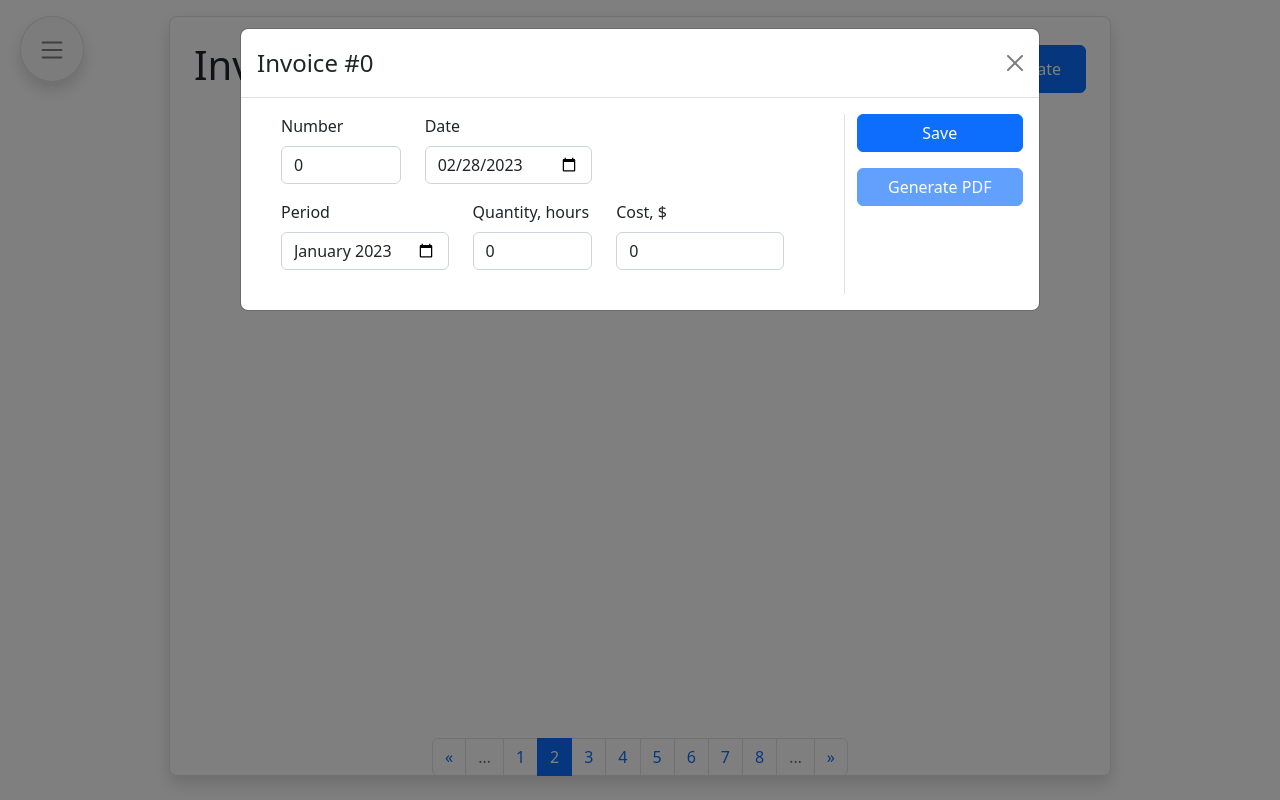
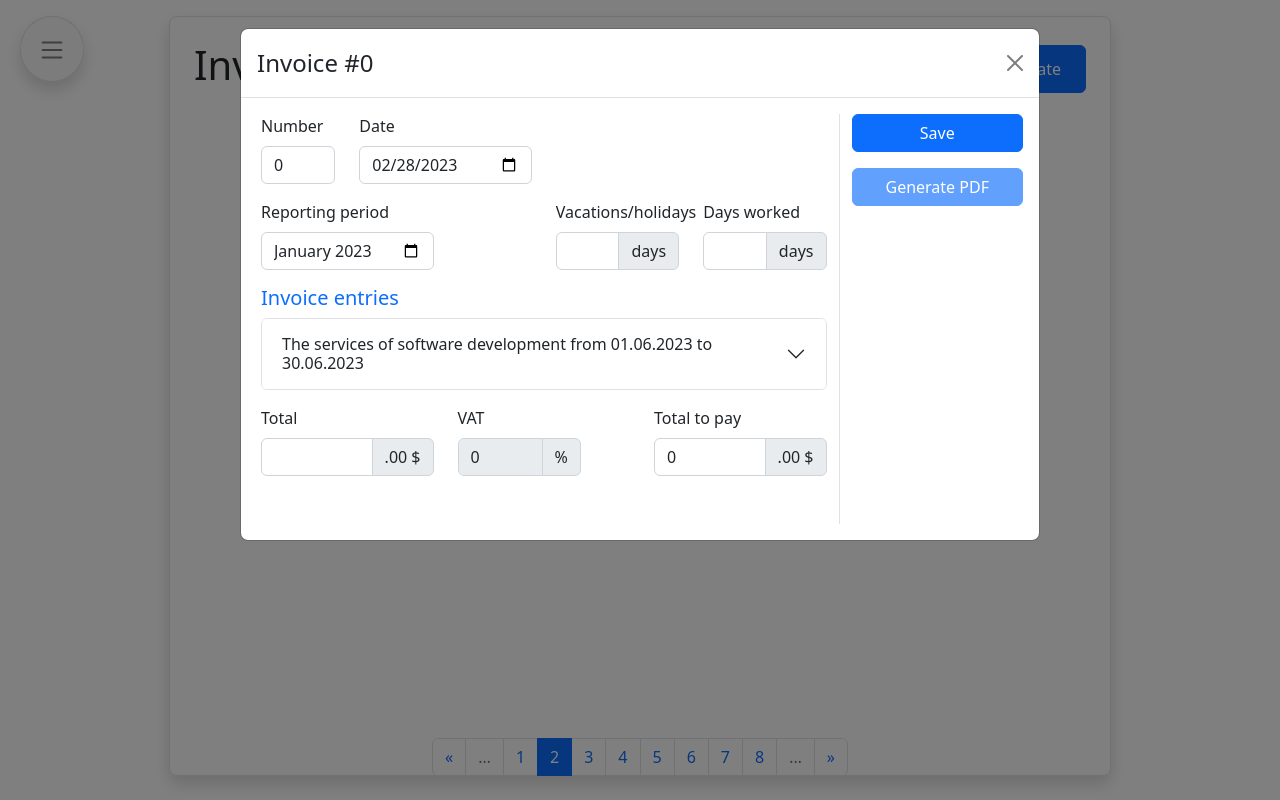
Before and after one commit to Ekaterina41/invoices, a React (Create React App) app: page / in a window 1280 px wide. Both pictures are taken after a click on the button "Create". Built offline with nearby package versions, Linux system fonts and the light colour scheme.

Commit message:
Update form

```diff
--- a/src/components/InvoiceModal.js
+++ b/src/components/InvoiceModal.js
@@ -1,7 +1,10 @@
 import React, { useState } from 'react';
-import { Button, Modal, Form, Row, Col } from "react-bootstrap";
+import { Button, Modal, Form, Row, Col, InputGroup, Accordion } from "react-bootstrap";
+import { PencilSquare } from "react-bootstrap-icons";
 
 function InvoiceModal(props) {
+
+  const price = 23;
 
   // Input data
   const invoices = props.invoices;
@@ -16,13 +19,13 @@ function InvoiceModal(props) {
   const defaultInvoiceDate = currentDate.toISOString().split('T')[0];
 
   const prevMonthDate = new Date(currentDate);
-    prevMonthDate.setMonth(currentDate.getMonth()-1);
+  prevMonthDate.setMonth(currentDate.getMonth() - 1);
   const defaultInvoicePeriod = prevMonthDate.toISOString().substring(0, 7);
 
   // Functions
   const handleCloseModal = () => {
     setSelectedInvoice(null);
-        setNewInvoice({id: 0, number: 0, date: defaultInvoiceDate, period: defaultInvoicePeriod, quantity: 0, cost: 0});
+    setNewInvoice({ id: 0, number: 0, date: defaultInvoiceDate, period: defaultInvoicePeriod, quantity: 0, cost: 0 });
     setShowModal(false);
   }
 
@@ -30,7 +33,7 @@ function InvoiceModal(props) {
     const generatedId = invoices.length + 1;
     const invoiceWithId = { ...newInvoice, id: generatedId };
     setInvoices([...invoices, invoiceWithId]);
-        setNewInvoice({id: 0, number: 0, date: defaultInvoiceDate, period: defaultInvoicePeriod, quantity: 0, cost: 0});
+    setNewInvoice({ id: 0, number: 0, date: defaultInvoiceDate, period: defaultInvoicePeriod, quantity: 0, cost: 0 });
     setShowModal(false);
   };
 
@@ -50,26 +53,26 @@ function InvoiceModal(props) {
   }
 
   const [newInvoice, setNewInvoice] = useState(
-        {id: 0, number: 0, date: defaultInvoiceDate, period: defaultInvoicePeriod, quantity: 0, cost: 0}
+    { id: 0, number: 0, date: defaultInvoiceDate, period: defaultInvoicePeriod, quantity: 0, cost: 0 }
   );
 
-    return(
+  return (
     <Modal show={showModal} onHide={handleCloseModal} backdrop='static' keyboard={false}
       size='lg'>
       <Modal.Header closeButton>
         <Modal.Title>Invoice #{selectedInvoice ? selectedInvoice.number : 0}</Modal.Title>
       </Modal.Header>
       <Modal.Body>
-          <Form className="ps-4">
+        <Form className="ps-1">
           <Row>
             <Col sm={9}>
               <Row className="mb-3">
-                <Col xs={3}>
+                <Col xs={2}>
                   <Form.Label>Number</Form.Label>
                   <Form.Control type="number"
                     value={selectedInvoice ? selectedInvoice.number : newInvoice.number}
                     onChange={(e) => selectedInvoice
-                      ? setSelectedInvoice({...selectedInvoice, number: e.target.value})
+                      ? setSelectedInvoice({ ...selectedInvoice, number: e.target.value })
                       : setNewInvoice({ ...newInvoice, number: e.target.value })}
                   />
                 </Col>
@@ -78,38 +81,125 @@ function InvoiceModal(props) {
                   <Form.Control type="date"
                     value={selectedInvoice ? selectedInvoice.date : newInvoice.date}
                     onChange={(e) => selectedInvoice
-                      ? setSelectedInvoice({...selectedInvoice, date: e.target.value})
+                      ? setSelectedInvoice({ ...selectedInvoice, date: e.target.value })
                       : setNewInvoice({ ...newInvoice, date: e.target.value })}
                   />
                 </Col>
               </Row>
-              <Row className="mb-4">
+              <Row className="mb-3">
                 <Col xs={4}>
-                  <Form.Label>Period</Form.Label>
+                  <Form.Label>Reporting period</Form.Label>
                   <Form.Control type="month"
                     value={selectedInvoice ? selectedInvoice.period : newInvoice.period}
                     onChange={(e) => selectedInvoice
-                      ? setSelectedInvoice({...selectedInvoice, period: e.target.value})
+                      ? setSelectedInvoice({ ...selectedInvoice, period: e.target.value })
                       : setNewInvoice({ ...newInvoice, period: e.target.value })}
                   />
                 </Col>
+                <Col xs={{ span: 3, offset: 2 }}>
+                  <Form.Label>Vacations/holidays</Form.Label>
+                  <InputGroup>
+                    <Form.Control type="number" aria-describedby="days-suffix-vacation" />
+                    <InputGroup.Text id="days-suffix-vacation">days</InputGroup.Text>
+                  </InputGroup>
+                </Col>
                 <Col xs={3}>
-                  <Form.Label>Quantity, hours</Form.Label>
-                  <Form.Control type="number"
+                  <Form.Label>Days worked</Form.Label>
+                  <InputGroup>
+                    <Form.Control type="number" aria-describedby="days-suffix-workdays"
+                    />
+                    <InputGroup.Text id="days-suffix-workdays">days</InputGroup.Text>
+                  </InputGroup>
+                </Col>
+              </Row>
+              <Row>
+                <p class="h5 text-primary">Invoice entries</p>
+              </Row>
+              <Row className="mb-3">
+                <Accordion>
+                  <Accordion.Item eventKey="0">
+                    <Accordion.Header>
+                      The services of software development from 01.06.2023 to 30.06.2023
+                    </Accordion.Header>
+                    <Accordion.Body className='ps-2 pe-2'>
+                      <Row className="mb-3">
+                        <Form.Label>Service name</Form.Label>
+                        <InputGroup>
+                          <Form.Control type="text" disabled
+                            aria-label="Edit service name"
+                            aria-describedby="edit-servicename-btn"
+                            value="The services of software development from 01.06.2023 to 30.06.2023"
+                          />
+                          <Button id="edit-servicename-btn">
+                            <PencilSquare />
+                          </Button>
+                        </InputGroup>
+                      </Row>
+                      <Row>
+                        <Col xs={4}>
+                          <Form.Label>Price</Form.Label>
+                          <InputGroup>
+                            <Form.Control type="number" value={price} disabled
+                              aria-describedby="currency-price"
+                            />
+                            <InputGroup.Text id="currency-price">.00 $</InputGroup.Text>
+                          </InputGroup>
+                        </Col>
+                        <Col xs={4}>
+                          <Form.Label>Quantity</Form.Label>
+                          <InputGroup>
+                            <Form.Control type="number" aria-describedby="hours-quantity"
                               value={selectedInvoice ? selectedInvoice.quantity : newInvoice.quantity}
                               onChange={(e) => selectedInvoice
-                      ? setSelectedInvoice({...selectedInvoice, quantity: e.target.value})
+                                ? setSelectedInvoice({ ...selectedInvoice, quantity: e.target.value })
                                 : setNewInvoice({ ...newInvoice, quantity: e.target.value })}
                             />
+                            <InputGroup.Text id="hours-quantity">hours</InputGroup.Text>
+                          </InputGroup>
                         </Col>
-                <Col  xs={4}>
-                  <Form.Label>Cost, $</Form.Label>
-                  <Form.Control type="number"
+                        <Col xs={4}>
+                          <Form.Label>Cost</Form.Label>
+                          <InputGroup>
+                            <Form.Control type="number" aria-describedby="currency-cost"
                               value={selectedInvoice ? selectedInvoice.cost : newInvoice.cost}
                               onChange={(e) => selectedInvoice
-                      ? setSelectedInvoice({...selectedInvoice, cost: e.target.value})
+                                ? setSelectedInvoice({ ...selectedInvoice, cost: e.target.value })
                                 : setNewInvoice({ ...newInvoice, cost: e.target.value })}
                             />
+                            <InputGroup.Text id="currency-cost">.00 $</InputGroup.Text>
+                          </InputGroup>
+                        </Col>
+                      </Row>
+                    </Accordion.Body>
+                  </Accordion.Item>
+                </Accordion>
+              </Row>
+              <Row className="mb-5">
+                <Col xs={4}>
+                  <Form.Label>Total</Form.Label>
+                  <InputGroup>
+                    <Form.Control type="number" aria-describedby="currency-total"
+                    />
+                    <InputGroup.Text id="currency-total">.00 $</InputGroup.Text>
+                  </InputGroup>
+                </Col>
+                <Col xs={3}>
+                  <Form.Label>VAT</Form.Label>
+                  <InputGroup>
+                    <Form.Control type="number" aria-describedby="percent-vat" disabled
+                      value={0}
+                    />
+                    <InputGroup.Text id="percent-vat">%</InputGroup.Text>
+                  </InputGroup>
+                </Col>
+                <Col xs={{ span: 4, offset: 1 }}>
+                  <Form.Label>Total to pay</Form.Label>
+                  <InputGroup>
+                    <Form.Control type="number" aria-describedby="currency-ttp"
+                      value={0}
+                    />
+                    <InputGroup.Text id="currency-ttp">.00 $</InputGroup.Text>
+                  </InputGroup>
                 </Col>
               </Row>
             </Col>
@@ -117,7 +207,7 @@ function InvoiceModal(props) {
             <Col className="border-start">
               <div className="d-grid gap-2">
                 <Button variant="primary" className="mb-2"
-                  onClick={selectedInvoice ? updateInvoice : createInvoice }>
+                  onClick={selectedInvoice ? updateInvoice : createInvoice}>
                   Save
                 </Button>
                 <Button variant="primary" className="mb-2" disabled>
--- a/src/components/invoice/InvoiceList.js
+++ b/src/components/invoice/InvoiceList.js
@@ -15,7 +15,7 @@ function InvoiceList(props) {
                                 <th>Date</th>
                                 <th>Period</th>
                                 <th>Quantity</th>
-                                <th>Cost</th>
+                                <th>Total to pay</th>
                             </tr>
                         </thead>
                         <tbody>
```
Lines whose indentation alone changed are shown as unchanged.
